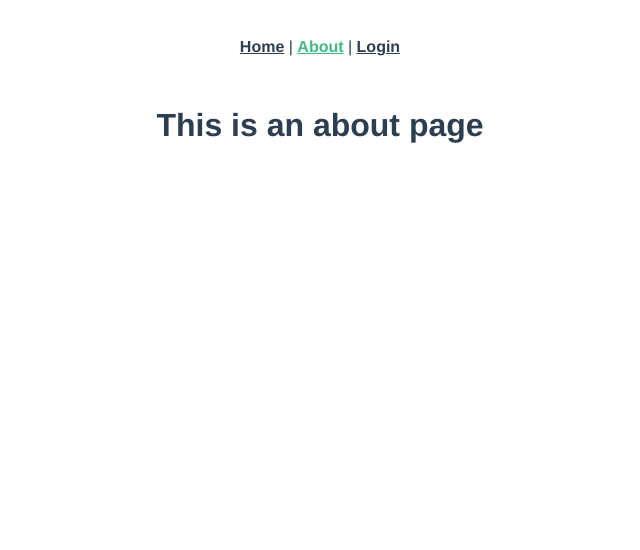
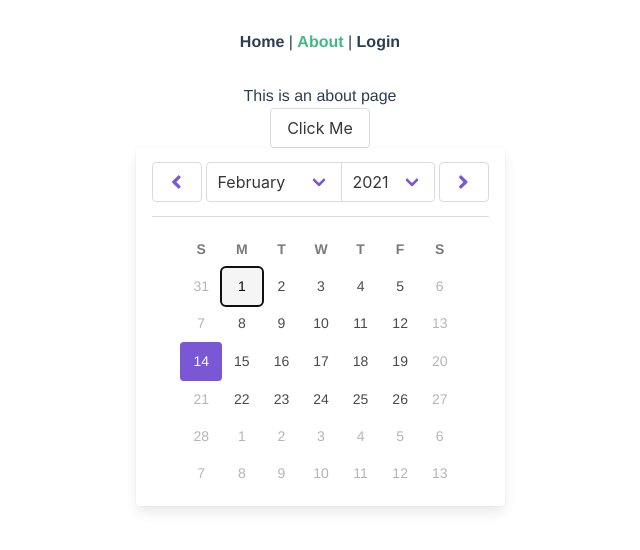
Before and after one commit to AdelaideB9/uni-timetable, a Vue app: page /about in a window 1280 px wide. Shown: the top 550 px of the page, without its empty margins (320-960 px from the left). Built offline with nearby package versions, Linux system fonts and the light colour scheme.

Commit message:
Adding Buefy

```diff
--- a/package.json
+++ b/package.json
@@ -8,7 +8,11 @@
     "lint": "vue-cli-service lint"
   },
   "dependencies": {
+    "@fortawesome/fontawesome-svg-core": "^1.2.34",
+    "@fortawesome/free-solid-svg-icons": "^5.15.2",
+    "@fortawesome/vue-fontawesome": "^2.0.2",
     "axios": "^0.21.1",
+    "buefy": "^0.9.4",
     "cookie": "^0.4.1",
     "core-js": "^3.6.5",
     "vue": "^2.6.11",
--- a/src/main.js
+++ b/src/main.js
@@ -2,8 +2,32 @@ import Vue from 'vue'
 import App from './App.vue'
 import router from './router'
 import store from './store'
+import Buefy from 'buefy'
+import 'buefy/dist/buefy.css'
+import { library } from '@fortawesome/fontawesome-svg-core';
+// internal icons
+import { fas } from "@fortawesome/free-solid-svg-icons";
+import { FontAwesomeIcon } from "@fortawesome/vue-fontawesome";
+
+library.add(fas);
+Vue.component('vue-fontawesome', FontAwesomeIcon);
 
 Vue.config.productionTip = false
+Vue.use(Buefy, {
+  defaultIconComponent: "vue-fontawesome",
+  defaultIconPack: "fas",
+  customIconPacks: {
+    fas: {
+      sizes: {
+        default: "lg",
+        "is-small": "1x",
+        "is-medium": "2x",
+        "is-large": "3x"
+      },
+      iconPrefix: ""
+    }
+  }
+})
 
 new Vue({
   router,
--- a/src/views/About.vue
+++ b/src/views/About.vue
@@ -1,5 +1,20 @@
 <template>
   <div class="about">
     <h1>This is an about page</h1>
+    <b-button @click="clickMe">Click Me</b-button>
+    <b-datepicker v-model="date"
+      inline
+      :unselectable-days-of-week="[0, 6]">
+    </b-datepicker>
   </div>
 </template>
+
+<script>
+    export default {
+        data() {
+            return {
+                date: new Date()
+            }
+        }
+    }
+</script>
```
